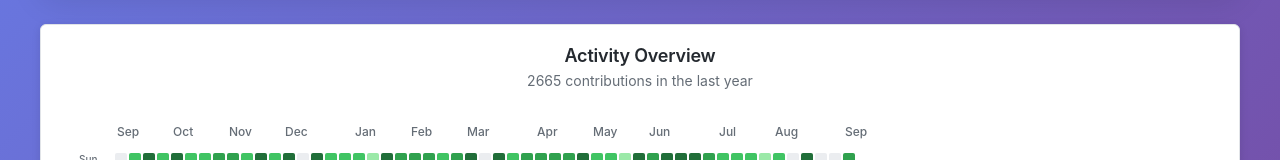
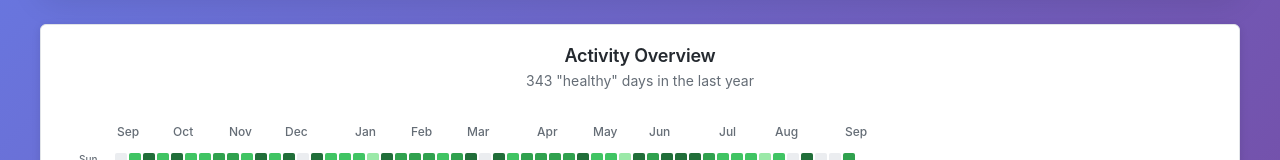
Before and after one commit to pearpages/fit-tracker, a React (Vite) app: page / in a window 1280 px wide. Shown: the part 349-509 px from the top of the page. Built offline with nearby package versions, Linux system fonts and the light colour scheme.

Commit message:
refactor: contribution days

```diff
--- a/src/components/ContributionHeatmap.tsx
+++ b/src/components/ContributionHeatmap.tsx
@@ -130,15 +130,17 @@ const ContributionHeatmap: React.FC<ContributionHeatmapProps> = ({
       <div className="contribution-heatmap__header">
         <h3 className="contribution-heatmap__title">Activity Overview</h3>
         <p className="contribution-heatmap__subtitle">
-          {contributionData
+          {
+            contributionData
               .filter((d) => {
                 const date = new Date(d.date);
                 const actualStart = new Date(startDate);
                 const actualEnd = new Date(endDate);
                 return date >= actualStart && date <= actualEnd;
               })
-            .reduce((sum, d) => sum + d.count, 0)}{' '}
-          contributions in the last year
+              .filter((d) => d.count > 0).length
+          }{' '}
+          "healthy" days in the last year
         </p>
       </div>
 
```
Lines whose indentation alone changed are shown as unchanged.
